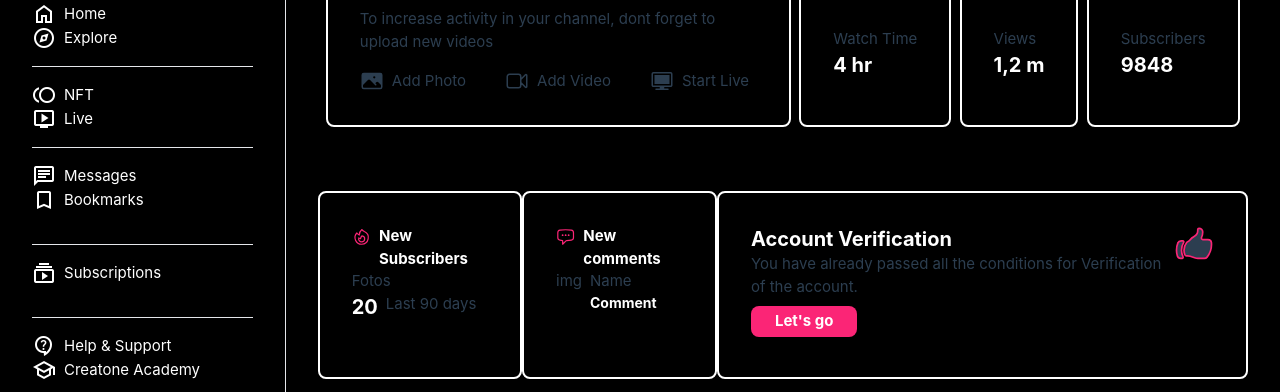
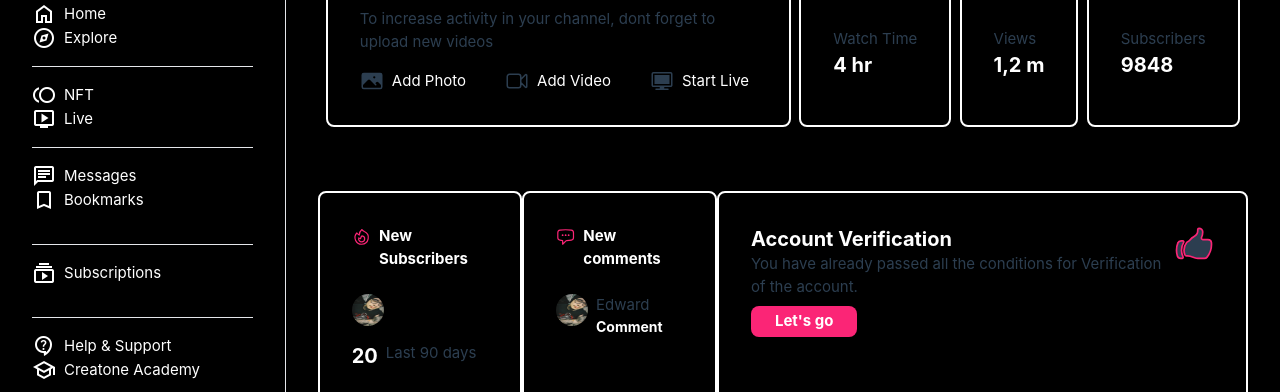
Before and after one commit to lSilverDev/Tailwind-page, a Vue app in the folder tailwindPage/: page / in a window 1280 px wide. Shown: the part 190-582 px from the top of the page. Built offline with nearby package versions, Linux system fonts and the light colour scheme.

Commit message:
style and photo div

```diff
--- a/tailwindPage/src/components/Content/ContentAccount.vue
+++ b/tailwindPage/src/components/Content/ContentAccount.vue
@@ -1,12 +1,12 @@
 <template>
       <div class="flex flex-row p-8">
         <div class="rounded-lg p-8 border-2 border-white border-solid">
-          <div class="flex flex-row">
+          <div class="flex flex-row pb-6">
             <FireIcon class="w-6 h-6 stroke-pink-light"/>
             <p class="px-2 font-bold text-white">New Subscribers</p>
           </div>
-          <div>
-            <p>Fotos</p>
+          <div class="flex items-center pb-4">
+            <img class="rounded-full w-8 h-8" src="../../assets/img/IMG_20220914_180902_852.jpg" alt="user photo"/>
           </div>
           <div class="flex flex-row">
             <p class="font-bold text-xl text-white">20</p>
@@ -14,17 +14,19 @@
           </div>
         </div>
         <div class="rounded-lg p-8 border-2 border-white border-solid">
-          <div class="flex flex-row">
+          <div class="flex flex-row pb-6">
             <ChatBubbleLeftEllipsisIcon class="w-6 h-6 stroke-pink-light"/>
             <p class="px-2 font-bold text-white">New comments</p>
           </div>
           <div class="flex flex-row">
             <div class="flex flex-col">
-              <div>img</div>
+              <div class="flex items-center">
+                <img class="rounded-full w-8 h-8" src="../../assets/img/IMG_20220914_180902_852.jpg" alt="user photo"/>
+              </div>
             </div>
             <div class="flex flex-col px-2">
               <div class="flex flex-row">
-                <p>Name</p>
+                <p>Edward</p>
               </div>
               <div class="flex flex-row">
                 <p class="font-bold text-sm text-white">Comment</p>
--- a/tailwindPage/src/components/Content/ContentInfo.vue
+++ b/tailwindPage/src/components/Content/ContentInfo.vue
@@ -6,15 +6,15 @@
           <div class="flex flex-row justify-between">
             <div class="flex flex-row items-center">
               <PhotoIcon  class="w-6 h-6"/>
-              <p class="px-2">Add Photo</p>
+              <p class="px-2 text-white">Add Photo</p>
             </div>
             <div class="flex flex-row items-center">
               <VideoCameraIcon class="w-6 h-6"/>
-              <p class="px-2">Add Video</p>
+              <p class="px-2 text-white">Add Video</p>
             </div>
             <div class="flex flex-row items-center">
               <TvIcon class="w-6 h-6"/>
-              <p class="px-2">Start Live</p>
+              <p class="px-2 text-white">Start Live</p>
             </div>
           </div>
         </div>
```
